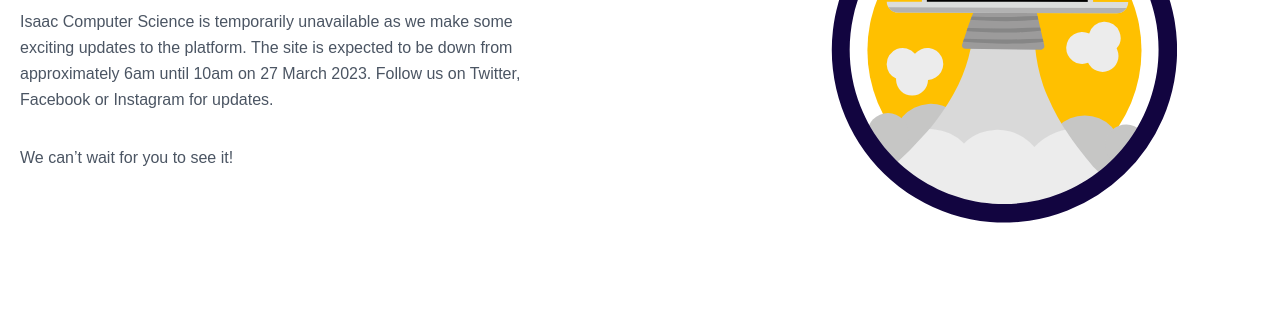
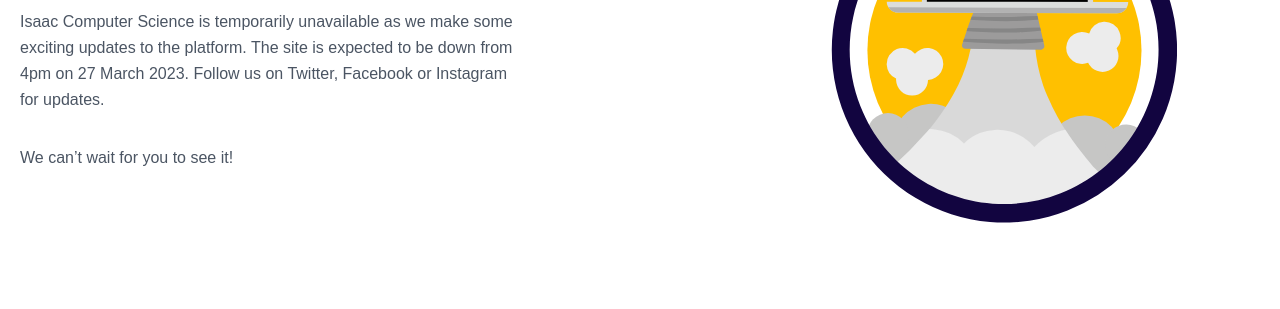
Before and after one commit to stem-learning-ltd/stemweb-service-unavailable, a plain HTML site: page index.html in a window 1280 px wide. Shown: the part 491-800 px from the top of the page. Drawn offline with nearby package versions, Linux system fonts and the light colour scheme.

Commit message:
Amended the text on the maintenance page

```diff
--- a/index.html
+++ b/index.html
@@ -82,7 +82,7 @@
   <div class="container mx-auto flex flex-col items-center px-5 py-24 md:flex-row">
     <div class="mb-16 flex flex-col items-center text-center md:mb-0 md:w-1/2 md:items-start md:pr-16 md:text-left lg:flex-grow lg:pr-24">
       <h1 class="font-['Exo_2'] mb-4 text-3xl text-gray-900 sm:text-5xl md:pr-24">Website under construction</h1>
-      <p class="font-body mb-8 leading-relaxed md:mr-32">Isaac Computer Science is temporarily unavailable as we make some exciting updates to the platform. The site is expected to be down from approximately 6am until 10am on 27 March 2023. Follow us on Twitter, Facebook or Instagram for updates.</p>
+      <p class="font-body mb-8 leading-relaxed md:mr-32">Isaac Computer Science is temporarily unavailable as we make some exciting updates to the platform. The site is expected to be down from 4pm on 27 March 2023. Follow us on Twitter, Facebook or Instagram for updates.</p>
       <p class="font-body mb-8 leading-relaxed md:mr-32">We can’t wait for you to see it!</p>
     </div>
     <div class="w-5/6 sm:flex sm:w-full sm:justify-center md:w-1/2 lg:w-full lg:max-w-lg">
```
